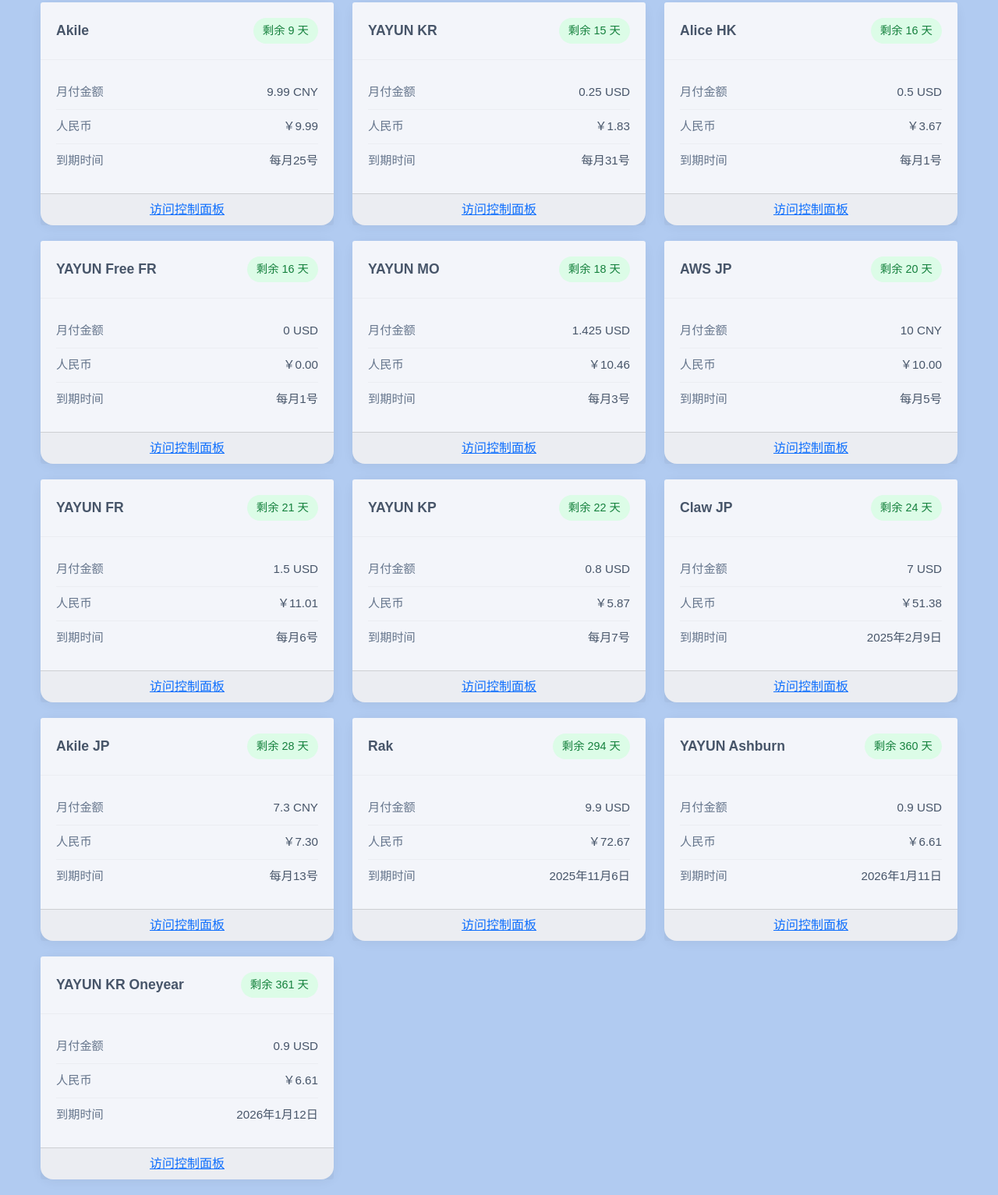
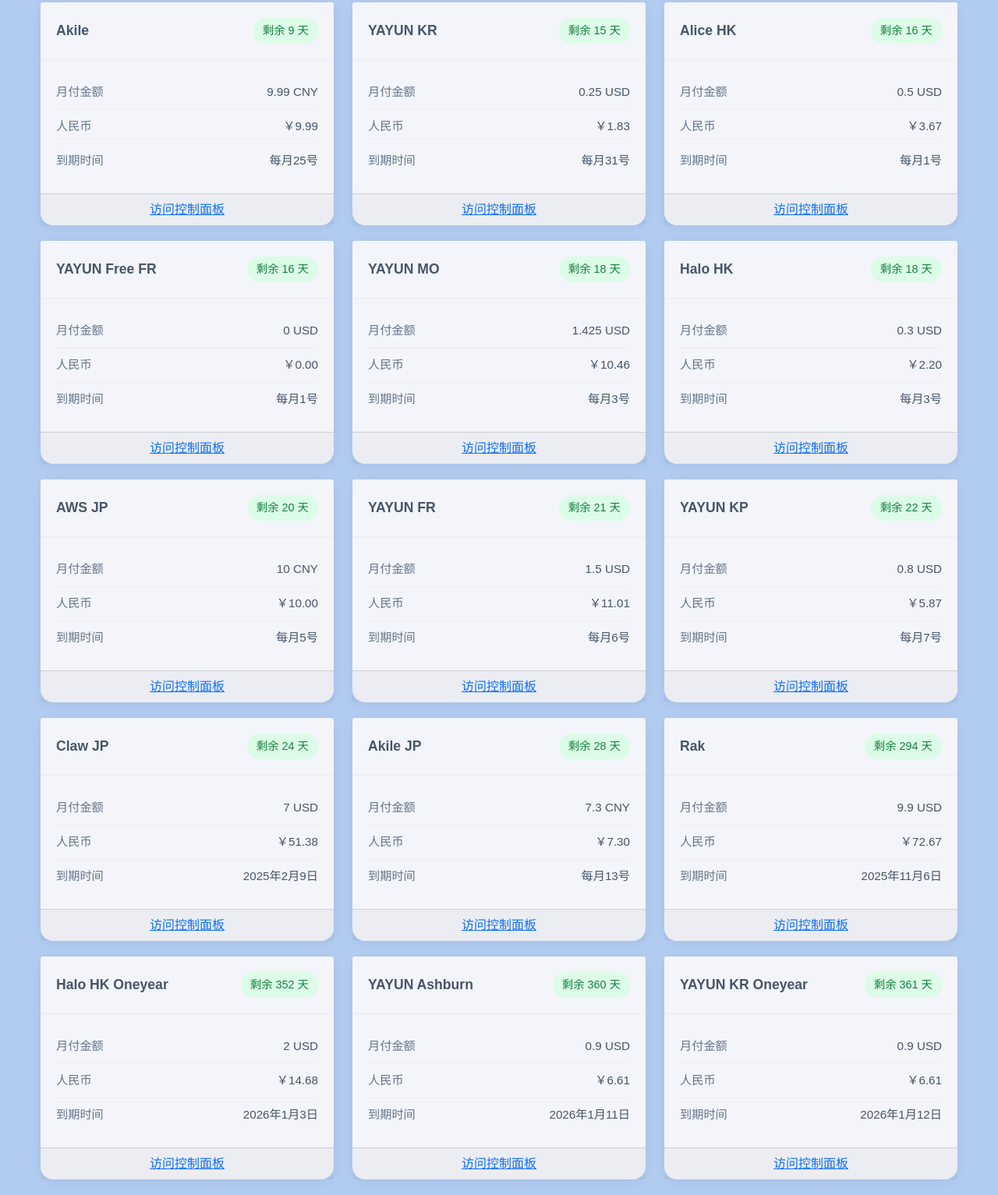
Before and after one commit to chushu1945/vps-date, a plain HTML site: page index.html in a window 1280 px wide. Shown: the part 280-1813 px from the top of the page at 78% size. Drawn offline with nearby package versions, Linux system fonts and the light colour scheme; a small style sheet from the web is missing.

Commit message:
add halo cloud

```diff
--- a/index.html
+++ b/index.html
@@ -360,6 +360,20 @@
         "currency": "USD",
         "url": "https://dash.duckyci.com/compute/instances",
         "expireDate": "2026-01-12"
+    },
+    {
+        "name": "Halo HK Oneyear",
+        "cost": 2.0,
+        "currency": "USD",
+        "url": "https://my.halocloud.net/clientarea.php?action=services",
+        "expireDate": "2026-01-03"
+    },
+    {
+        "name": "Halo HK",
+        "cost": 0.3,
+        "currency": "USD",
+        "url": "https://my.halocloud.net/clientarea.php?action=services",
+        "monthlyExpireDay": 3
     }
 ];
 
```
